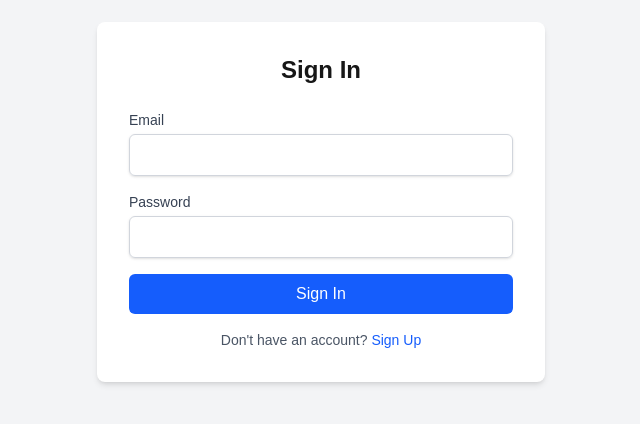
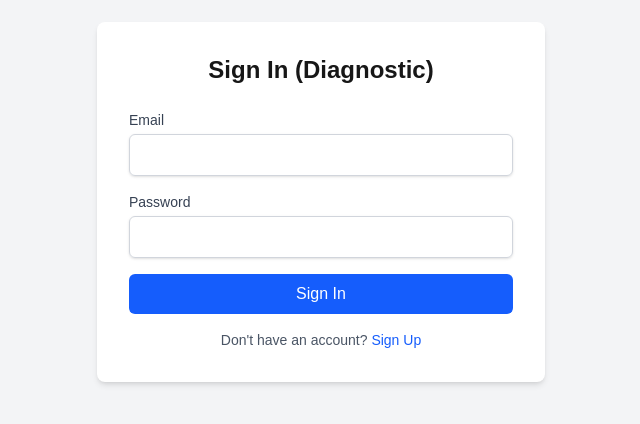
Before and after one commit to luqkiiim/anti-selek, a Next.js app: page /signin in a window 1280 px wide. Shown: the part 198-622 px from the top of the page, without its empty margins (319-959 px from the left). Built offline with nearby package versions, Linux system fonts and the light colour scheme.

Commit message:
fix: add hydration suppression and diagnostic logs to signin page

```diff
--- a/src/app/layout.tsx
+++ b/src/app/layout.tsx
@@ -24,7 +24,7 @@ export default function RootLayout({
   children: React.ReactNode;
 }>) {
   return (
-    <html lang="en">
+    <html lang="en" suppressHydrationWarning>
       <body
         className={`${geistSans.variable} ${geistMono.variable} antialiased`}
       >
--- a/src/app/signin/page.tsx
+++ b/src/app/signin/page.tsx
@@ -1,6 +1,6 @@
 "use client";
 
-import { Suspense, useState } from "react";
+import { Suspense, useState, useEffect } from "react";
 import { useRouter, useSearchParams } from "next/navigation";
 import Link from "next/link";
 import { signIn } from "next-auth/react";
@@ -13,6 +13,11 @@ function SigninForm() {
   const router = useRouter();
   const searchParams = useSearchParams();
   const registered = searchParams.get("registered");
+
+  useEffect(() => {
+    console.log("SigninForm mounted");
+    console.log("SearchParams:", Object.fromEntries(searchParams.entries()));
+  }, [searchParams]);
 
   const handleSubmit = async (e: React.FormEvent) => {
     e.preventDefault();
@@ -42,7 +47,7 @@ function SigninForm() {
   return (
     <div className="min-h-screen flex items-center justify-center bg-gray-100 px-4">
       <div className="max-w-md w-full bg-white rounded-lg shadow-md p-8">
-        <h1 className="text-2xl font-bold text-center mb-6">Sign In</h1>
+        <h1 className="text-2xl font-bold text-center mb-6">Sign In (Diagnostic)</h1>
 
         {registered && (
           <div className="bg-green-100 border border-green-400 text-green-700 px-4 py-3 rounded mb-4">
@@ -101,7 +106,7 @@ function SigninForm() {
 
 export default function SigninPage() {
   return (
-    <Suspense fallback={<div className="min-h-screen flex items-center justify-center">Loading...</div>}>
+    <Suspense fallback={<div className="min-h-screen flex items-center justify-center font-bold text-xl">Diagnostic: Loading Sign In...</div>}>
       <SigninForm />
     </Suspense>
   );
```
